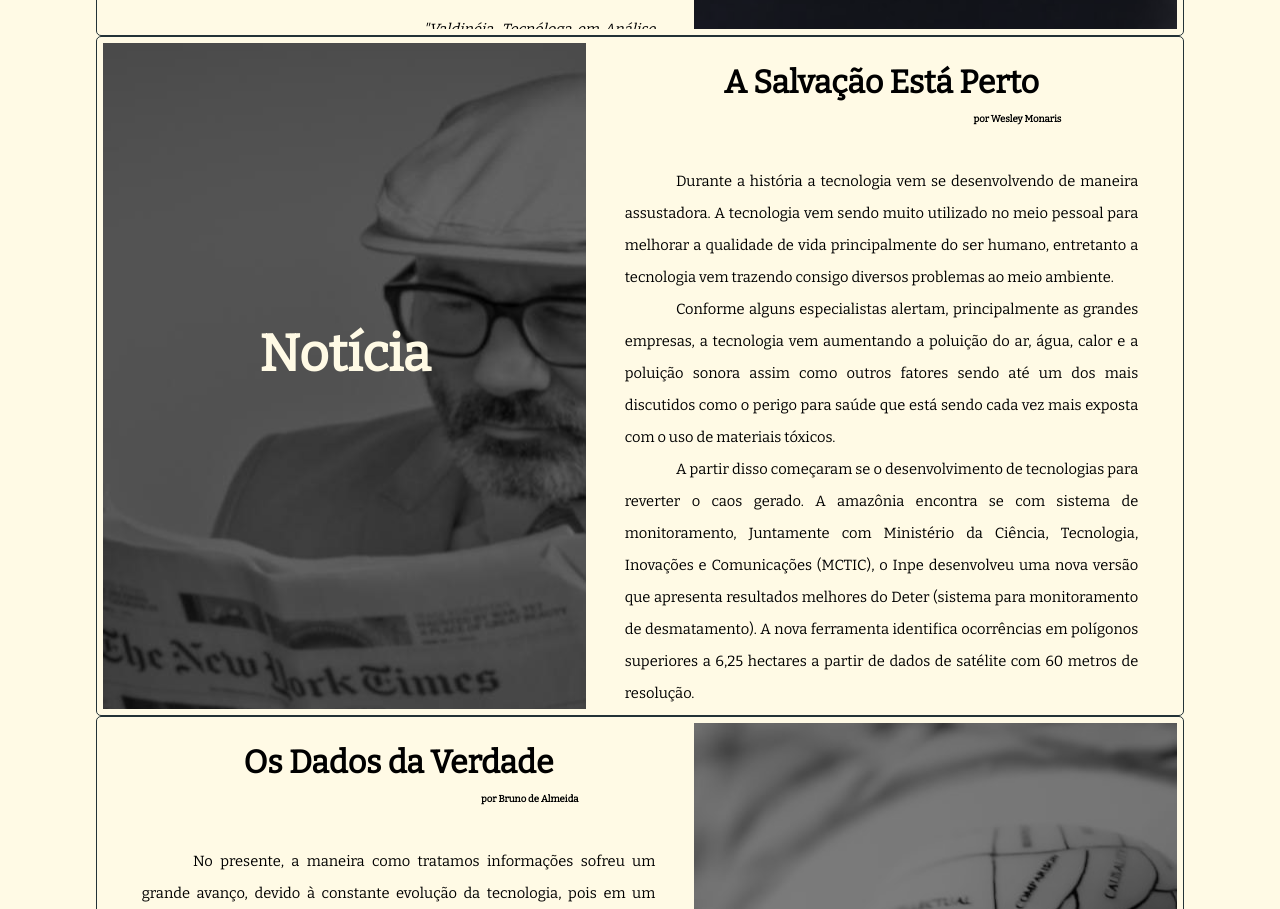
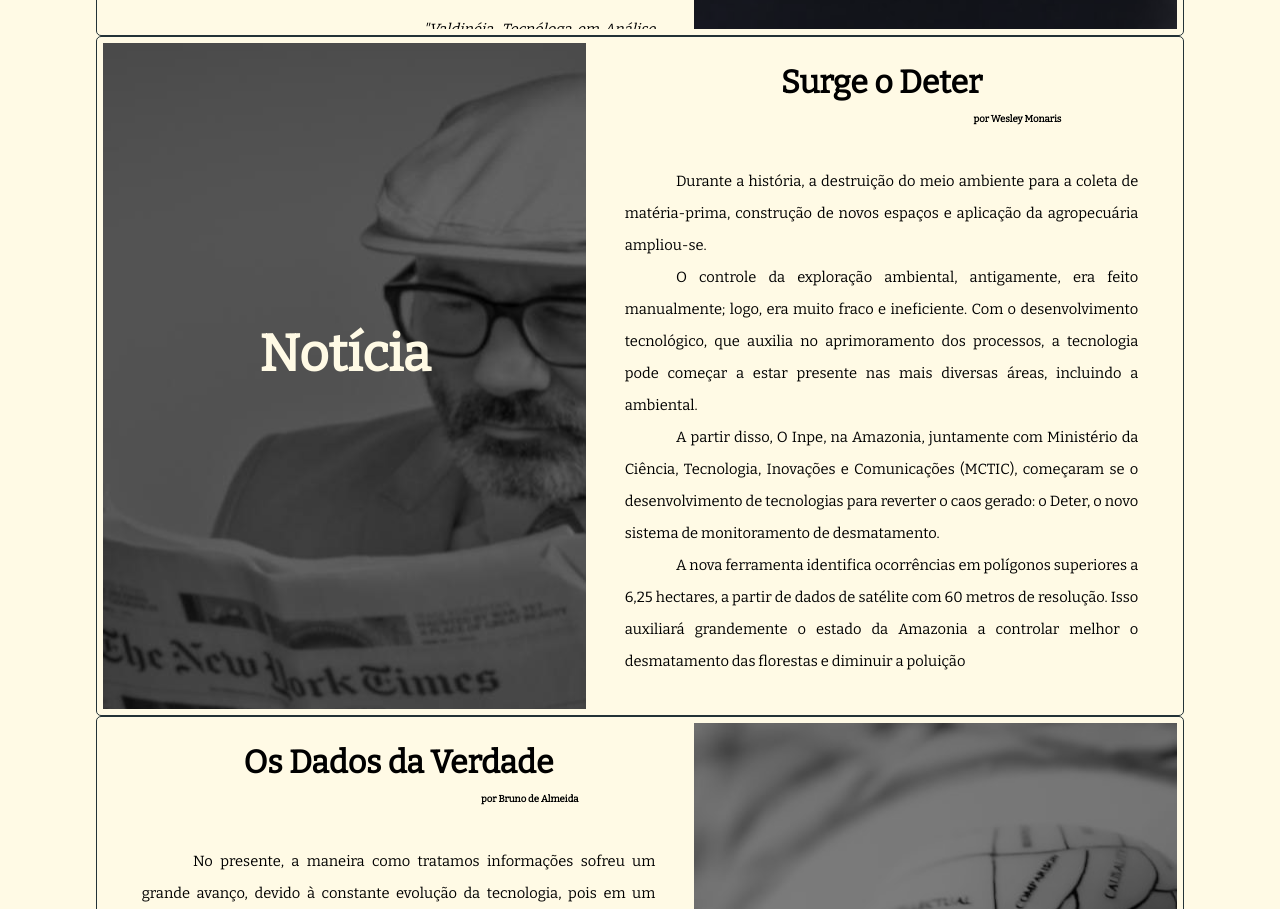
Before and after one commit to JuliandroR/bitJournal, a website: page public/index.html in a window 1280 px wide. Shown: the part 2876-3785 px from the top of the page. Drawn offline with nearby package versions, Linux system fonts and the light colour scheme.

Commit message:
Correção da notícia

```diff
--- a/public/index.html
+++ b/public/index.html
@@ -196,28 +196,27 @@
                 <h2>Notícia</h2>
             </div>
             <div class="container-text-news">
-                <h2>A Salvação Está Perto</h2>
+                <h2>Surge o Deter</h2>
                 <h3>por Wesley Monaris</h3>
 
                 <p>
-                    Durante a história a tecnologia vem se desenvolvendo de maneira assustadora. A tecnologia vem sendo
-                    muito utilizado no meio pessoal para melhorar a qualidade de vida principalmente do ser humano,
-                    entretanto a tecnologia vem trazendo consigo diversos problemas ao meio ambiente.
+                    Durante a história, a destruição do meio
+                    ambiente para a coleta de matéria-prima, construção de novos espaços e aplicação da agropecuária ampliou-se.
                 </p>
                 <p>
-                    Conforme alguns especialistas alertam, principalmente as grandes empresas, a tecnologia vem
-                    aumentando a poluição do ar, água, calor e a poluição sonora assim como outros fatores sendo até um
-                    dos mais discutidos como o perigo para saúde que está sendo cada vez mais exposta com o uso de
-                    materiais tóxicos.
-
+                    O controle da exploração ambiental, antigamente, era feito manualmente; logo, era
+                    muito fraco e ineficiente. Com o desenvolvimento tecnológico, que auxilia no aprimoramento dos processos,
+                    a tecnologia pode começar a estar presente nas mais diversas áreas, incluindo a ambiental.
                 </p>
                 <p>
-                    A partir disso começaram se o desenvolvimento de tecnologias para reverter o caos gerado. A amazônia
-                    encontra se com sistema de monitoramento, Juntamente com Ministério da Ciência, Tecnologia,
-                    Inovações e Comunicações (MCTIC), o Inpe desenvolveu uma nova versão que apresenta resultados
-                    melhores do Deter (sistema para monitoramento de desmatamento). A nova ferramenta identifica
-                    ocorrências em polígonos superiores a 6,25 hectares a partir de dados de satélite com 60 metros de
-                    resolução.
+                    A partir disso, O Inpe, na Amazonia, juntamente com Ministério da Ciência, Tecnologia,
+                    Inovações e Comunicações (MCTIC), começaram se o desenvolvimento de tecnologias para reverter o caos gerado:
+                    o Deter, o novo sistema de monitoramento de desmatamento.
+                </p>
+                <p>
+                    A nova ferramenta identifica
+                    ocorrências em polígonos superiores a 6,25 hectares, a partir de dados de satélite com 60 metros de
+                    resolução. Isso auxiliará grandemente o estado da Amazonia a controlar melhor o desmatamento das florestas e diminuir a poluição
                 </p>
             </div>
         </section>
```
